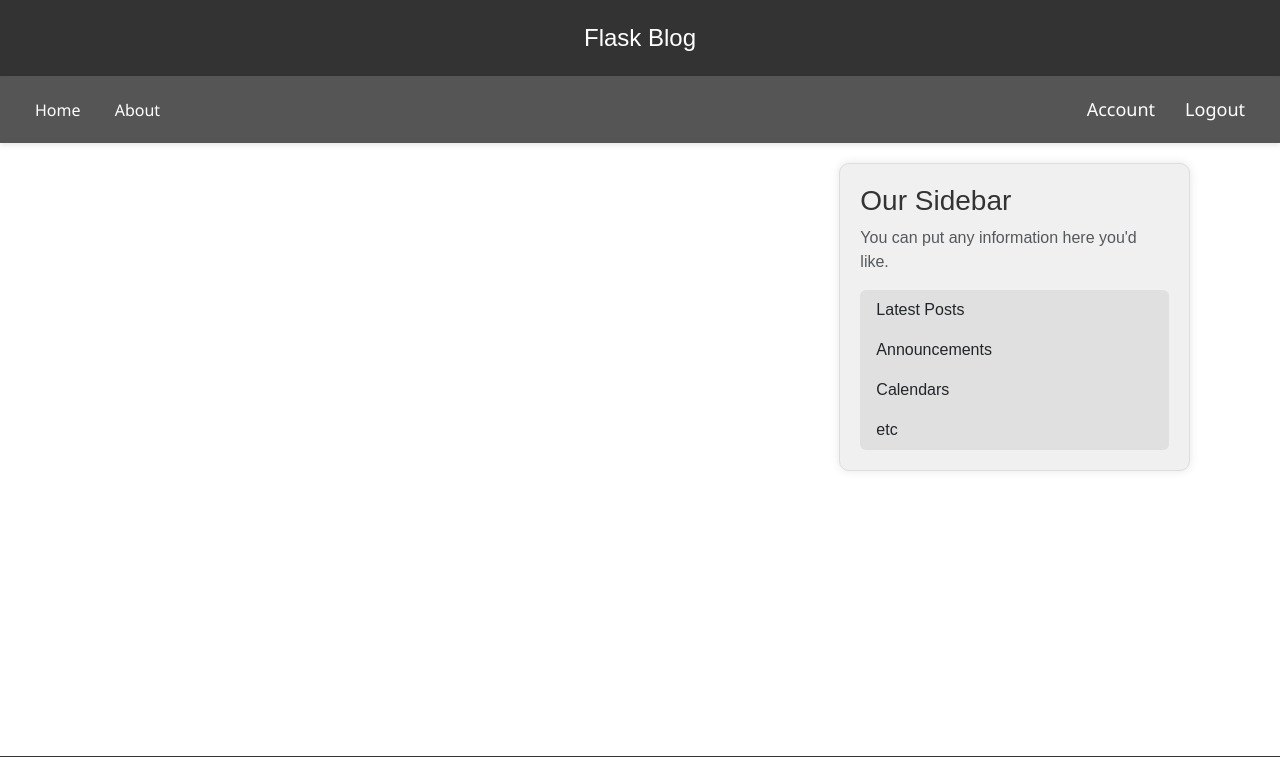
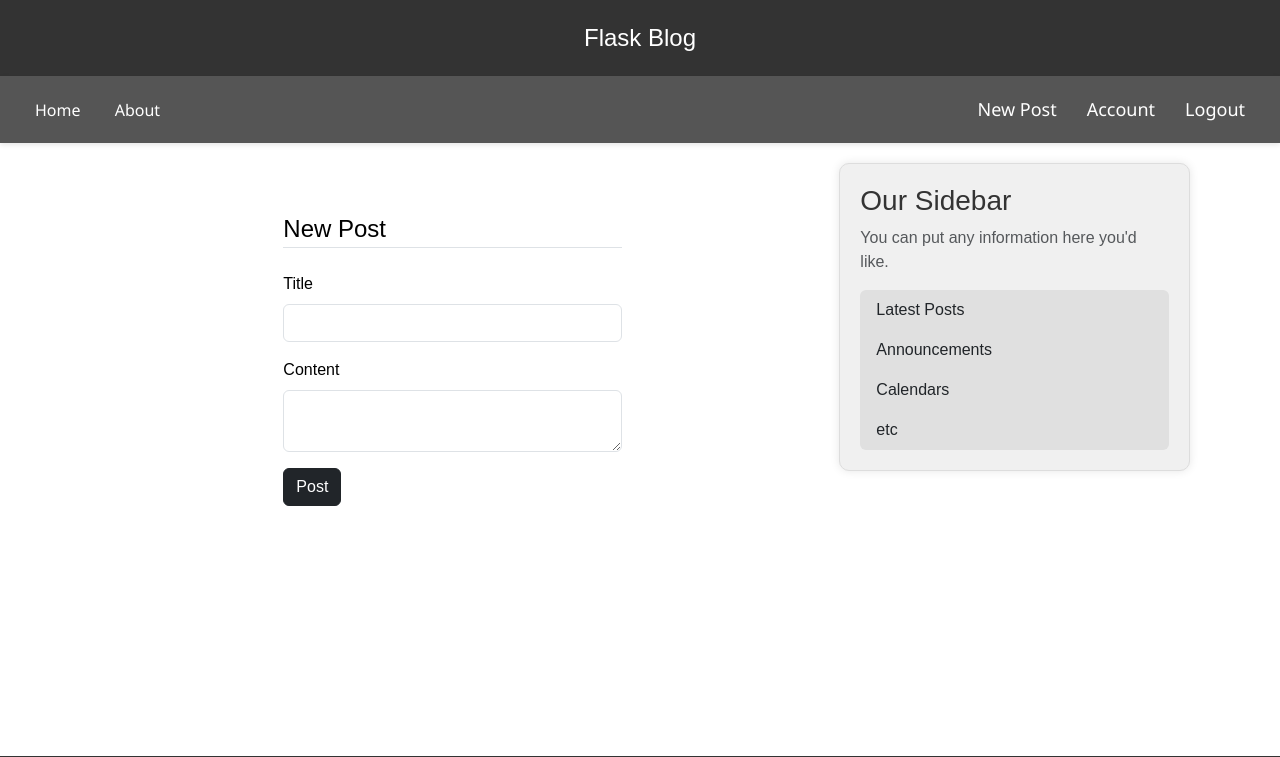
Before and after one commit to KankaveeRamsri/Web-pantip, a Flask app: page /post/new in a window 1280 px wide. Shown: the top 757 px of the page. Run offline with Flask 3, Linux system fonts and the light colour scheme; a user stored in the database is signed in; some libraries are stand-ins or nearby versions.

Commit message:
detail create post

```diff
--- a/flaskblog/routes.py
+++ b/flaskblog/routes.py
@@ -112,4 +112,10 @@ def account():
 @login_required
 def new_post():
     form = PostForm()
+    if form.validate_on_submit():
+        post = Post(title=form.title.data, content=form.content.data, author=current_user)
+        db.session.add(post)
+        db.session.commit()
+        flash('Your post has been created!', 'success')
+        return redirect(url_for('home'))
     return render_template('create_post.html', title='New Post', form=form)
--- a/flaskblog/templates/create_post.html
+++ b/flaskblog/templates/create_post.html
@@ -1,4 +1,44 @@
 {% extends "layout.html" %} <!-- สืบทอดมาจาก layout.html -->
 {% block content %}
-
+<div class="container mt-5 ">
+    <div class="row justify-content-center">
+        <div class="col-md-6">
+            <form method="POST" action="">
+                {{ form.hidden_tag() }}
+                <fieldset class="form-group">
+                    <legend class="border-bottom mb-4">New Post</legend>
+                    <div class="mb-3">
+                        {{ form.title.label(class="form-label") }}
+                        {% if form.title.errors %}
+                            {{ form.title(class="form-control is-invalid") }}
+                            <div class="invalid-feedback">
+                                {% for error in form.title.errors %}
+                                    <span>{{ error }}</span>
+                                {% endfor %}
+                            </div>
+                        {% else %}
+                            {{ form.title(class="form-control") }}
+                        {% endif %}
+                    </div>
+                    <div class="mb-3">
+                        {{ form.content.label(class="form-label") }}
+                        {% if form.content.errors %}
+                            {{ form.content(class="form-control is-invalid") }}
+                            <div class="invalid-feedback">
+                                {% for error in form.content.errors %}
+                                    <span>{{ error }}</span>
+                                {% endfor %}
+                            </div>
+                        {% else %}
+                            {{ form.content(class="form-control") }}
+                        {% endif %}
+                    </div>
+                </fieldset>
+                <div class="mb-3">
+                    {{ form.submit(class="btn btn-dark text-white") }}
+                </div>
+            </form>
+        </div>
+    </div>
+</div>
 {% endblock content %}
--- a/flaskblog/templates/layout.html
+++ b/flaskblog/templates/layout.html
@@ -104,7 +104,8 @@
         <div class="right-nav">
             <nav>
                 {% if current_user.is_authenticated %}
-                <a href="{{ url_for('account') }}">Account</a>
+                    <a href="{{ url_for('new_post') }}">New Post</a>
+                    <a href="{{ url_for('account') }}">Account</a>
                     <a href="{{ url_for('logout') }}">Logout</a>
                 {% else %}
                     <a href="{{ url_for('login') }}">Login</a>
```
